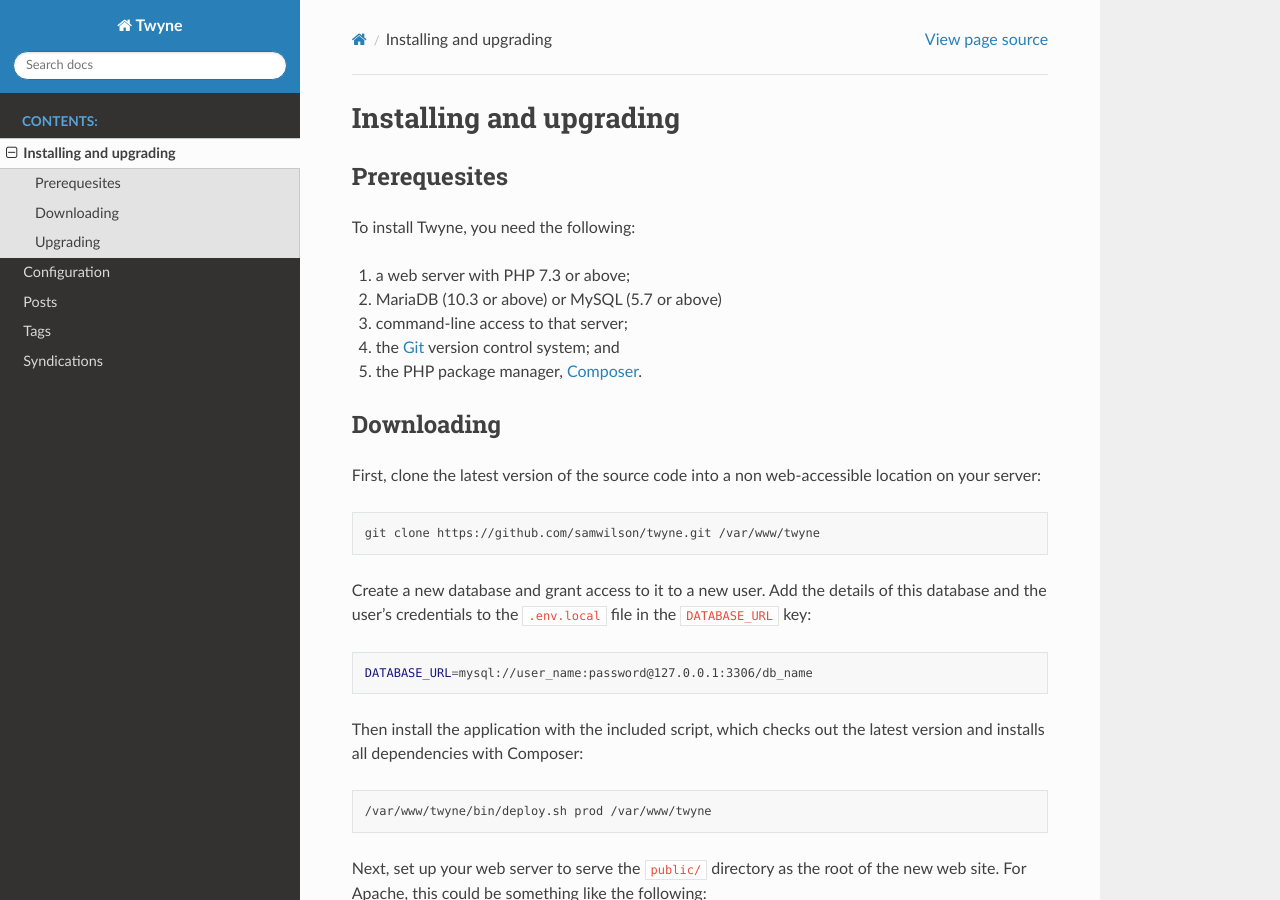
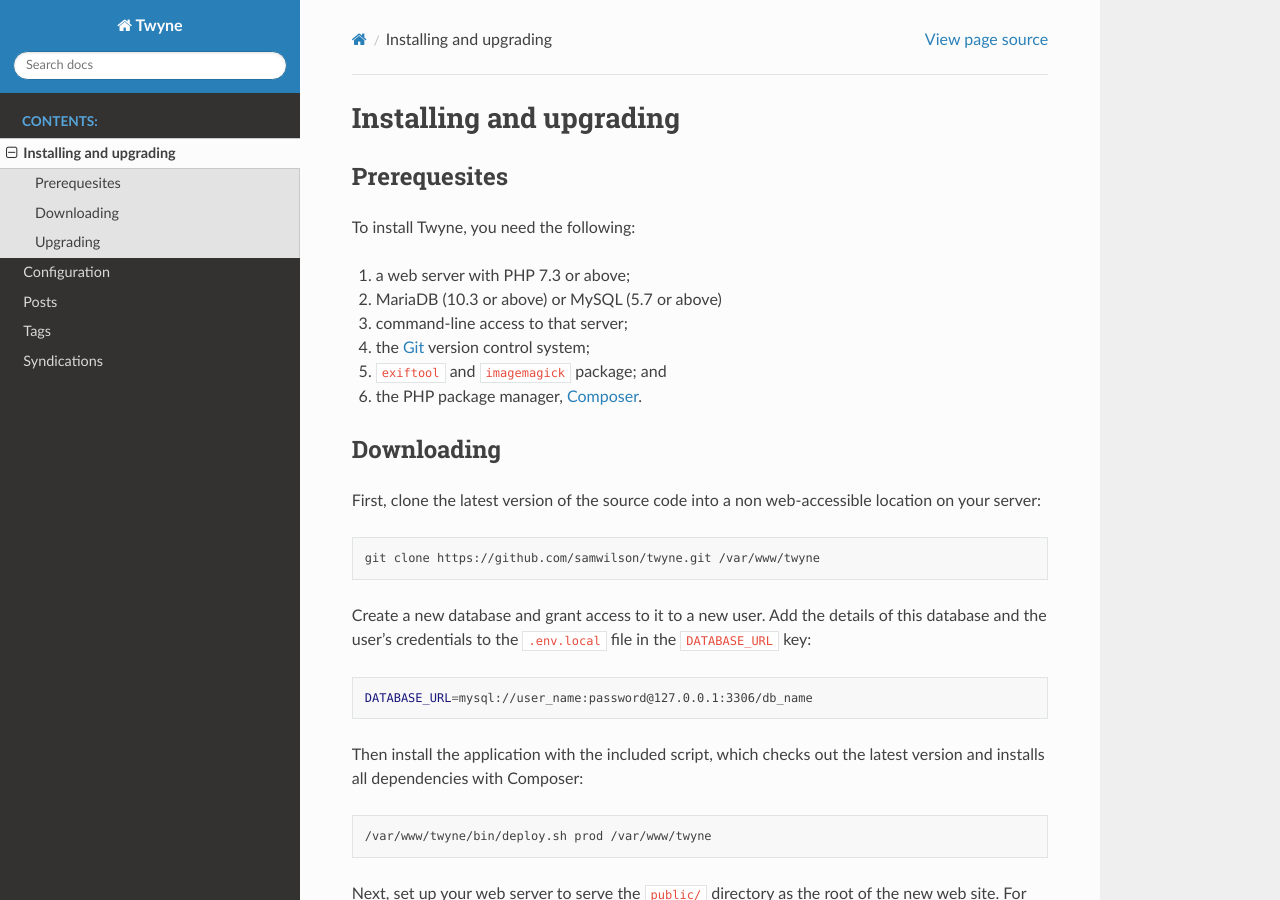
Before and after one commit to samwilson/twyne, a Sphinx documentation site: the page built from docs/install.rst, in a window 1280 px wide and 900 px high. Built offline with Sphinx 7.4.7 and the Read the Docs theme 2.0.0, drawn with Linux system fonts in a browser that asks for light colours.

Commit message:
Add exiftool and imagemagick as requirements (#139)
As noted in #123 (closing comment), I had to install `imagemagick`
and `exiftool` to make uploading (and resized file) work, so adding
them as requirements.

Signed-off-by: Yongmin Hong <revi@pobox.com>

```diff
--- a/docs/install.rst
+++ b/docs/install.rst
@@ -9,8 +9,9 @@
 1. a web server with PHP 7.3 or above;
 2. MariaDB (10.3 or above) or MySQL (5.7 or above)
 3. command-line access to that server;
-4. the `Git`_ version control system; and
-5. the PHP package manager, `Composer`_.
+4. the `Git`_ version control system;
+5. ``exiftool`` and ``imagemagick`` package; and
+6. the PHP package manager, `Composer`_.
 
 .. _`Git`: https://git-scm.com/
 .. _`Composer`: https://getcomposer.org/
```
